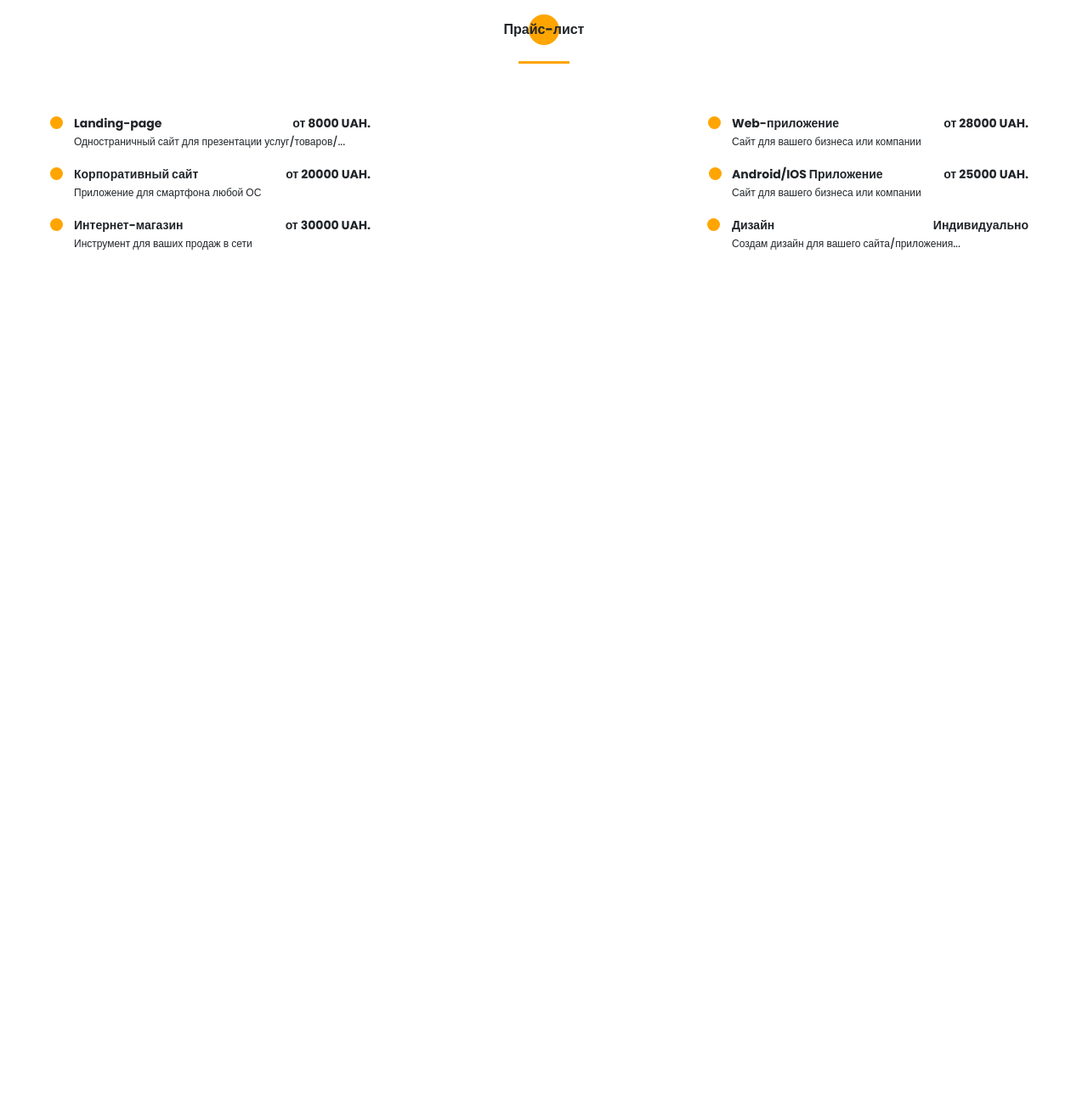
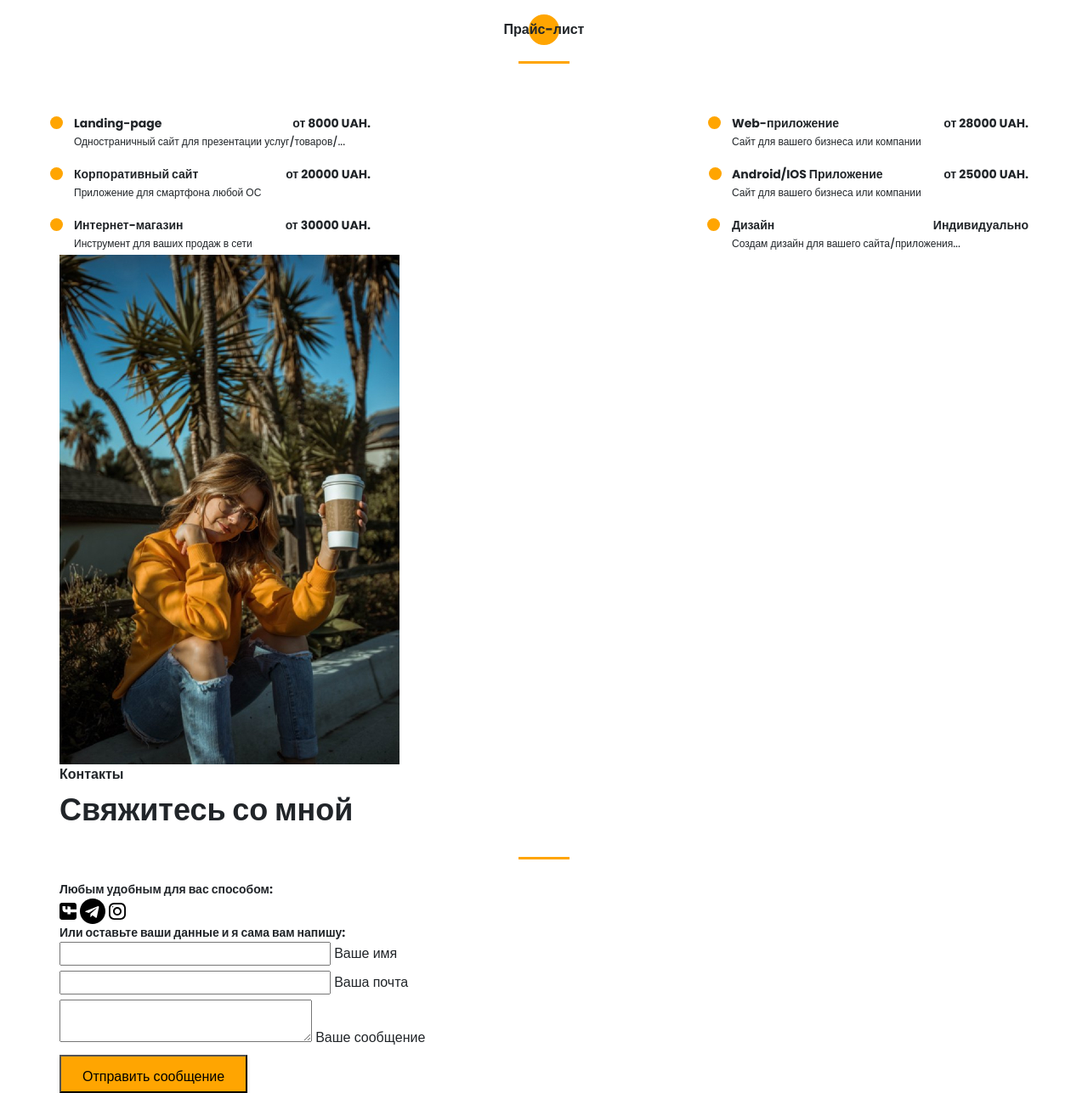
Before and after one commit to olehdev83/portfolio, a website: page src/index.html in a window 1280 px wide. Shown: the part 4258-5545 px from the top of the page at 85% size. Before the commit the page ends 4558 px from the top, so only its background shows below. Drawn offline with nearby package versions, Linux system fonts and the light colour scheme; files that its build step writes are made by us from their sources; files whose address does not match are found by name.

Commit message:
Сверстали section contacts

```diff
--- a/src/index.html
+++ b/src/index.html
@@ -481,6 +481,58 @@
 		</div>
 	</section>
 
+	<section class="contacts">
+		<div class="container">
+			<div class="contacts__wrapper">
+				<div class="contacts__photo">
+					<img src="img/main_photo.jpg" alt="photo">
+				</div>
+
+				<div class="contacts__desc">
+					<h2 class="title title_fz16 contacts__title">Контакты</h2>
+					<h3 class="title title_fz36 contacts__subtitle">Свяжитесь со мной</h3>
+					<div class="line"></div>
+				</div>
+				<div class="title title_fz14 contacts__text">
+					Любым удобным для вас способом:
+				</div>
+				<div class="contacts__social">
+					<a href="#" class="contacts__link">
+						<img src="icons/social/facebook.svg" alt="facebook">
+					</a>
+					<a href="#" class="contacts__link">
+						<img src="icons/social/telegram.svg" alt="telegram">
+					</a>
+					<a href="#" class="contacts__link">
+						<img src="icons/social/instagram.svg" alt="instagram">
+					</a>
+				</div>
+				<div class="title title_fz14 contacts__text">
+					Или оставьте ваши данные и я сама вам напишу:
+				</div>
+
+				<form action="#" class="contacts__form">
+					<div class="contacts__input">
+						<input name="name" id="name" type="text">
+						<label for="name">Ваше имя</label>
+					</div>
+
+					<div class="contacts__input">
+						<input name="email" id="email" type="email">
+						<label for="email">Ваша почта</label>
+					</div>
+
+					<div class="contacts__textarea">
+						<textarea name="text" id="text"></textarea>
+						<label for="text">Ваше сообщение</label>
+					</div>
+					<button class="btn">Отправить сообщение</button>
+				</form>
+
+			</div>
+		</div>
+	</section>
+
 	<script src="js/script.js"></script>
 </body>
 </html>
--- a/src/sass/blocks/price/_price.scss
+++ b/src/sass/blocks/price/_price.scss
@@ -28,7 +28,7 @@
     &__amount{
         font-size: 14px;
         font-weight: 700;
-        justify-self: end;
+        text-align: end;
     }
     &__desc{
         grid-column: 1 / 3;
--- a/src/sass/style.scss
+++ b/src/sass/style.scss
@@ -37,3 +37,4 @@ h1, h2, h3, h4, h5, h6{
 @import 'blocks/skills/skills';
 @import 'blocks/portfolio/portfolio';
 @import 'blocks/price/price';
+@import 'blocks/contacts/contacts';
```
Also changed, not shown: dist/css/style.min.css, dist/index.html, src/sass/blocks/contacts/_contacts.scss (added).
